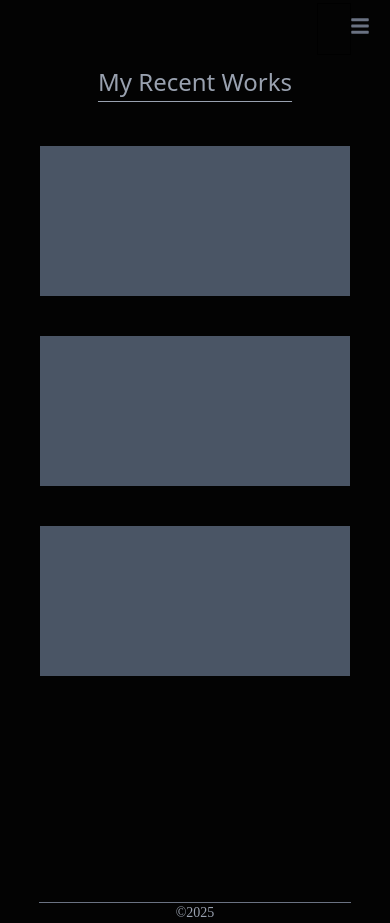
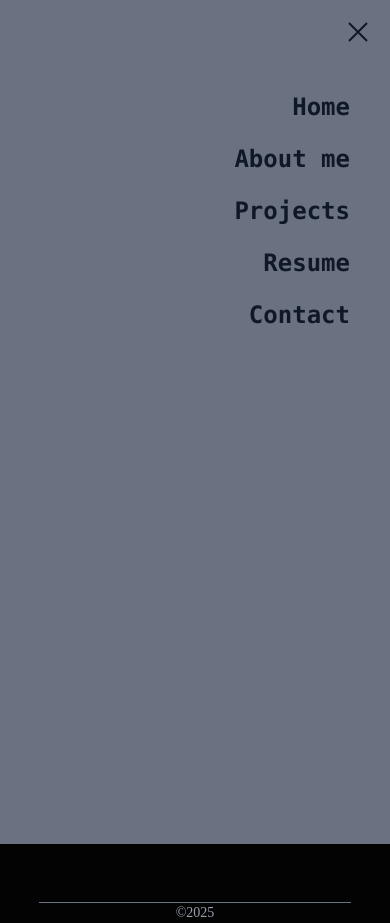
Before and after one commit to Jsamlu/jayesh_portfollio, a React (Vite) app: page /projects in a window 390 px wide. Both pictures are taken after a click on the button 360 px from the left and 26 px from the top of the page. Built offline with nearby package versions, Linux system fonts and the light colour scheme; a web font is replaced by a local one.

Commit message:
6-7-2025

```diff
--- a/src/Header/Header.jsx
+++ b/src/Header/Header.jsx
@@ -1,7 +1,7 @@
-import { Link } from "react-router";
+import { Link, Links } from "react-router";
 import { FaBars } from "react-icons/fa";
-
-
+import { useState } from "react";
+import { GrClose } from "react-icons/gr";
 
 function Header() {
   const navlinks = [
@@ -9,8 +9,15 @@ function Header() {
     { path: "/aboutme", label: "About me" },
     { path: "/projects", label: "Projects" },
     { path: "/resume", label: "Resume" },
-    { path: "/contact", label: "Contact" }
+    { path: "/contact", label: "Contact" },
   ];
+
+  const [toggle, setToggle] = useState(true);
+
+  const togglableContainer = () => {
+    setToggle(!toggle);
+  };
+
   return (
     <div className="flex justify-end md:justify-between items-center px-5 sm:px-15 py-1 sm:py-5 bg-[#030303]">
       <div id="logo">
@@ -19,21 +26,52 @@ function Header() {
           to={"/"}
           className="text-5xl outline-1 overflow-hidden block transition-all duration-300"
         >
-          <span className="font-sans font-extrabold  text-gray-300 p-2">
-
-          </span>
+          <span className="font-sans font-extrabold  text-gray-300 p-2"></span>
           <span className="font-extrabold text-black p-2"></span>
         </Link>
       </div>
 
-    {/* <p className="text-7xl text-white">hey brother</p> */}
-      <div className="sm:hidden text-xl text-gray-500"> <button><FaBars /></button></div>
+      {/* <p className="text-7xl text-white">hey brother</p> */}
+      {!toggle? <div className="absolute sm:hidden w-full h-full top-0 left-0 bg-gray-500 text-right px-5 py-5">
+      <button
+          className="z-10 text-2xl text-gray-900 transition-all duration-200"
+          onClick={togglableContainer}
+        >
+          {!toggle ? <GrClose/> : " "}
+        </button>
+
+        <div className="py-10 px-5 grid gap-y-5 font-mono text-2xl text-gray-900 font-semibold">
+          {navlinks.map((item, index) => {
+            return(
+              <div key={index} className="h-full">
+                <Link to={item.path} onClick={togglableContainer} className="focus:text-gray-300">{item.label}</Link>
+              </div>
+            );
+          })}
+        </div>
+      </div> :" "}
+
+      <div className="sm:hidden ">
+        {" "}
+        <button
+          className="text-xl text-gray-500 transition-all duration-200"
+          onClick={togglableContainer}
+        >
+          {toggle ? <FaBars /> : " "}
+        </button>
+
+      </div>
+
       <div className="hidden sm:flex gap-x-5 font-sans ">
         {navlinks.map((item, index) => {
-          return(
-            <Link key={index} to={item.path} className="text-gray-400 hover:text-gray-50 text-sm font-semibold transition-all duration-200  ">
-            {item.label}
-          </Link>
+          return (
+            <Link
+              key={index}
+              to={item.path}
+              className="text-gray-400 hover:text-gray-50 text-sm font-semibold transition-all duration-200  "
+            >
+              {item.label}
+            </Link>
           );
         })}
       </div>
--- a/src/Projects/Projects.jsx
+++ b/src/Projects/Projects.jsx
@@ -14,7 +14,7 @@ function Projects() {
           {/* project display */}
             {ProjList.map((item, index)=>{
               return(
-                <div key={index} className="min-h-[150px] sm:min-h-[350px] bg-gray-600">
+                <div key={index} className="min-h-[200px] sm:min-h-[350px] bg-gray-600" onClick={""}>
 
                 </div>
               );
```
